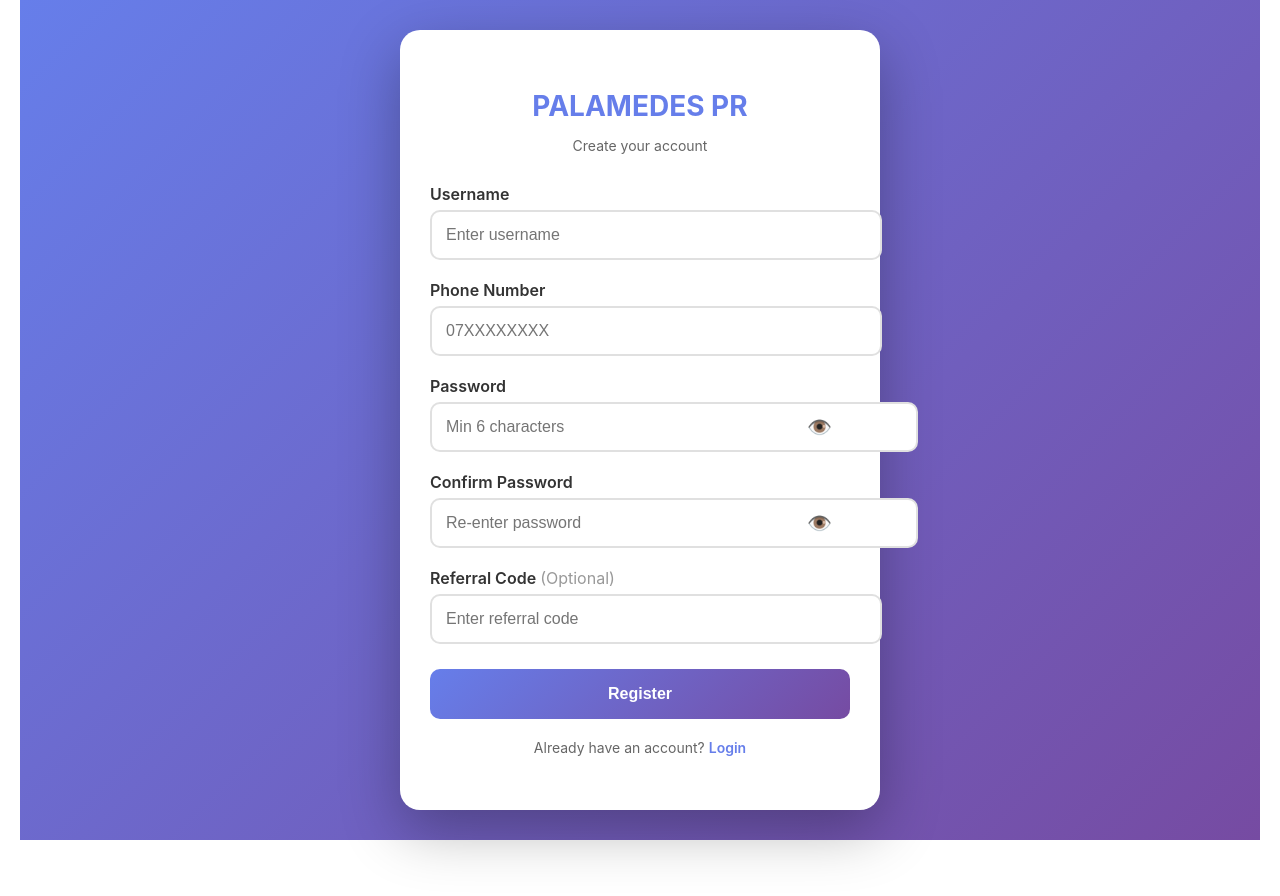
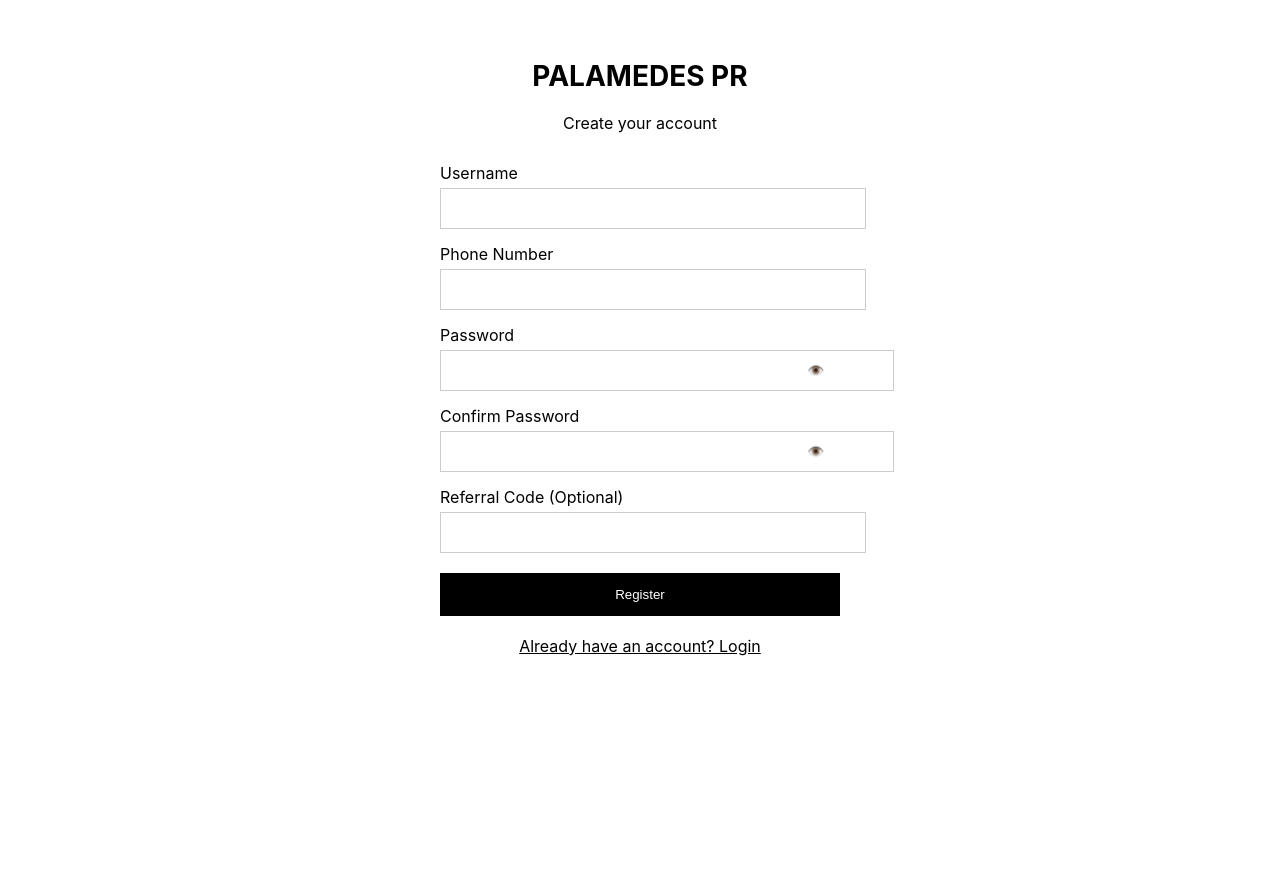
Before and after one commit to Molly256/palamedes-pr, a Next.js app: page /register in a window 1280 px wide. Shown: the top 896 px of the page. Built offline with nearby package versions, Linux system fonts and the light colour scheme.

Commit message:
fix: white bg register no card no gradient

```diff
--- a/app/register/page.js
+++ b/app/register/page.js
@@ -48,7 +48,7 @@ export default function Register() {
       const data = await res.json()
 
       if(data.success) {
-        // SAVE TO LOCALSTORAGE FOR DASHBOARD
+        // Save for Dashboard
         localStorage.setItem('palamedes_user', JSON.stringify({
           name: form.username,
           phone: form.phone,
@@ -56,7 +56,7 @@ export default function Register() {
           balance: 0,
           vip: 0
         }))
-        window.location.href = '/dashboard'
+        window.location.href = '/login' // Changed: go to login not dashboard
       } else {
         setError(data.message || 'Registration failed')
       }
@@ -69,214 +69,97 @@ export default function Register() {
   return (
     <main style={{
       minHeight: '100vh',
-      background: 'linear-gradient(135deg, #667eea 0%, #764ba2 100%)',
-      display: 'flex',
-      alignItems: 'center',
-      justifyContent: 'center',
-      padding: '20px'
+      background: '#ffffff', // Changed: full white
+      padding: '40px 20px'
     }}>
-      <div style={{
-        width: '100%',
-        maxWidth: '420px',
-        background: '#fff',
-        borderRadius: '20px',
-        padding: '40px 30px',
-        boxShadow: '0 20px 60px rgba(0,0,0,0.3)'
-      }}>
-        <h1 style={{textAlign: 'center', marginBottom: '8px', color: '#667eea', fontSize: '28px'}}>
+      <h1 style={{textAlign: 'center', marginBottom: '20px', color: '#000', fontSize: '28px'}}>
         PALAMEDES PR
       </h1>
-        <p style={{textAlign: 'center', color: '#666', marginBottom: '30px', fontSize: '14px'}}>
+      <p style={{textAlign: 'center', color: '#000', marginBottom: '30px'}}>
         Create your account
       </p>
 
-        {error && (
-          <div style={{
-            background: '#ffe6e6',
-            color: '#d32f2f',
-            padding: '12px',
-            borderRadius: '8px',
-            marginBottom: '20px',
-            fontSize: '14px'
-          }}>
-            {error}
-          </div>
-        )}
+      {error && <p style={{color: 'red', textAlign: 'center', marginBottom: '20px'}}>{error}</p>}
 
-        <form onSubmit={handleSubmit}>
-          <div style={{marginBottom: '20px'}}>
-            <label style={{display: 'block', marginBottom: '6px', fontWeight: '600', color: '#333'}}>
-              Username
-            </label>
+      <form onSubmit={handleSubmit} style={{maxWidth: '400px', margin: '0 auto'}}>
+        <div style={{marginBottom: '15px'}}>
+          <label style={{display: 'block', marginBottom: '5px', color: '#000'}}>Username</label>
           <input
             type="text"
             name="username"
             value={form.username}
             onChange={handleChange}
-              placeholder="Enter username"
             required
             minLength={3}
-              style={{
-                width: '100%',
-                padding: '14px',
-                border: '2px solid #e0e0e0',
-                borderRadius: '10px',
-                fontSize: '16px',
-                outline: 'none'
-              }}
+            style={{width: '100%', padding: '12px', border: '1px solid #ccc', background: '#fff', color: '#000'}}
           />
         </div>
 
-          <div style={{marginBottom: '20px'}}>
-            <label style={{display: 'block', marginBottom: '6px', fontWeight: '600', color: '#333'}}>
-              Phone Number
-            </label>
+        <div style={{marginBottom: '15px'}}>
+          <label style={{display: 'block', marginBottom: '5px', color: '#000'}}>Phone Number</label>
           <input
             type="tel"
             name="phone"
             value={form.phone}
             onChange={handleChange}
-              placeholder="07XXXXXXXX"
             required
-              style={{
-                width: '100%',
-                padding: '14px',
-                border: '2px solid #e0e0e0',
-                borderRadius: '10px',
-                fontSize: '16px',
-                outline: 'none'
-              }}
+            style={{width: '100%', padding: '12px', border: '1px solid #ccc', background: '#fff', color: '#000'}}
           />
         </div>
 
-          <div style={{marginBottom: '20px'}}>
-            <label style={{display: 'block', marginBottom: '6px', fontWeight: '600', color: '#333'}}>
-              Password
-            </label>
+        <div style={{marginBottom: '15px'}}>
+          <label style={{display: 'block', marginBottom: '5px', color: '#000'}}>Password</label>
           <div style={{position: 'relative'}}>
             <input
               type={showPass ? 'text' : 'password'}
               name="password"
               value={form.password}
               onChange={handleChange}
-                placeholder="Min 6 characters"
               required
-                style={{
-                  width: '100%',
-                  padding: '14px 50px 14px 14px',
-                  border: '2px solid #e0e0e0',
-                  borderRadius: '10px',
-                  fontSize: '16px',
-                  outline: 'none'
-                }}
+              style={{width: '100%', padding: '12px 40px 12px 12px', border: '1px solid #ccc', background: '#fff', color: '#000'}}
             />
-              <button
-                type="button"
-                onClick={() => setShowPass(!showPass)}
-                style={{
-                  position: 'absolute',
-                  right: '12px',
-                  top: '50%',
-                  transform: 'translateY(-50%)',
-                  background: 'none',
-                  border: 'none',
-                  cursor: 'pointer',
-                  fontSize: '20px'
-                }}
-              >
+            <button type="button" onClick={() => setShowPass(!showPass)} style={{position: 'absolute', right: '10px', top: '12px', background: 'none', border: 'none', cursor: 'pointer'}}>
               {showPass ? '🙈' : '👁️'}
             </button>
           </div>
         </div>
 
-          <div style={{marginBottom: '20px'}}>
-            <label style={{display: 'block', marginBottom: '6px', fontWeight: '600', color: '#333'}}>
-              Confirm Password
-            </label>
+        <div style={{marginBottom: '15px'}}>
+          <label style={{display: 'block', marginBottom: '5px', color: '#000'}}>Confirm Password</label>
           <div style={{position: 'relative'}}>
             <input
               type={showConfirm ? 'text' : 'password'}
               name="confirmPassword"
               value={form.confirmPassword}
               onChange={handleChange}
-                placeholder="Re-enter password"
               required
-                style={{
-                  width: '100%',
-                  padding: '14px 50px 14px 14px',
-                  border: '2px solid #e0e0e0',
-                  borderRadius: '10px',
-                  fontSize: '16px',
-                  outline: 'none'
-                }}
+              style={{width: '100%', padding: '12px 40px 12px 12px', border: '1px solid #ccc', background: '#fff', color: '#000'}}
             />
-              <button
-                type="button"
-                onClick={() => setShowConfirm(!showConfirm)}
-                style={{
-                  position: 'absolute',
-                  right: '12px',
-                  top: '50%',
-                  transform: 'translateY(-50%)',
-                  background: 'none',
-                  border: 'none',
-                  cursor: 'pointer',
-                  fontSize: '20px'
-                }}
-              >
+            <button type="button" onClick={() => setShowConfirm(!showConfirm)} style={{position: 'absolute', right: '10px', top: '12px', background: 'none', border: 'none', cursor: 'pointer'}}>
               {showConfirm ? '🙈' : '👁️'}
             </button>
           </div>
         </div>
 
-          <div style={{marginBottom: '25px'}}>
-            <label style={{display: 'block', marginBottom: '6px', fontWeight: '600', color: '#333'}}>
-              Referral Code <span style={{color: '#999', fontWeight: '400'}}>(Optional)</span>
-            </label>
+        <div style={{marginBottom: '20px'}}>
+          <label style={{display: 'block', marginBottom: '5px', color: '#000'}}>Referral Code (Optional)</label>
           <input
             type="text"
             name="referral"
             value={form.referral}
             onChange={handleChange}
-              placeholder="Enter referral code"
-              style={{
-                width: '100%',
-                padding: '14px',
-                border: '2px solid #e0e0e0',
-                borderRadius: '10px',
-                fontSize: '16px',
-                outline: 'none'
-              }}
+            style={{width: '100%', padding: '12px', border: '1px solid #ccc', background: '#fff', color: '#000'}}
           />
         </div>
 
-          <button
-            type="submit"
-            disabled={loading}
-            style={{
-              width: '100%',
-              padding: '16px',
-              background: 'linear-gradient(135deg, #667eea 0%, #764ba2 100%)',
-              color: '#fff',
-              border: 'none',
-              borderRadius: '10px',
-              fontSize: '16px',
-              fontWeight: '700',
-              cursor: loading ? 'not-allowed' : 'pointer',
-              opacity: loading ? 0.7 : 1
-            }}
-          >
-            {loading ? 'Creating Account...' : 'Register'}
+        <button type="submit" disabled={loading} style={{width: '100%', padding: '14px', background: '#000', color: '#fff', border: 'none', cursor: 'pointer'}}>
+          {loading ? 'Creating...' : 'Register'}
         </button>
       </form>
 
-        <p style={{textAlign: 'center', marginTop: '20px', fontSize: '14px', color: '#666'}}>
-          Already have an account?{' '}
-          <Link href="/login" style={{color: '#667eea', fontWeight: '600', textDecoration: 'none'}}>
-            Login
-          </Link>
+      <p style={{textAlign: 'center', marginTop: '20px'}}>
+        <Link href="/login" style={{color: '#000'}}>Already have an account? Login</Link>
       </p>
-      </div>
     </main>
   )
 }
```
Lines whose indentation alone changed are shown as unchanged.
